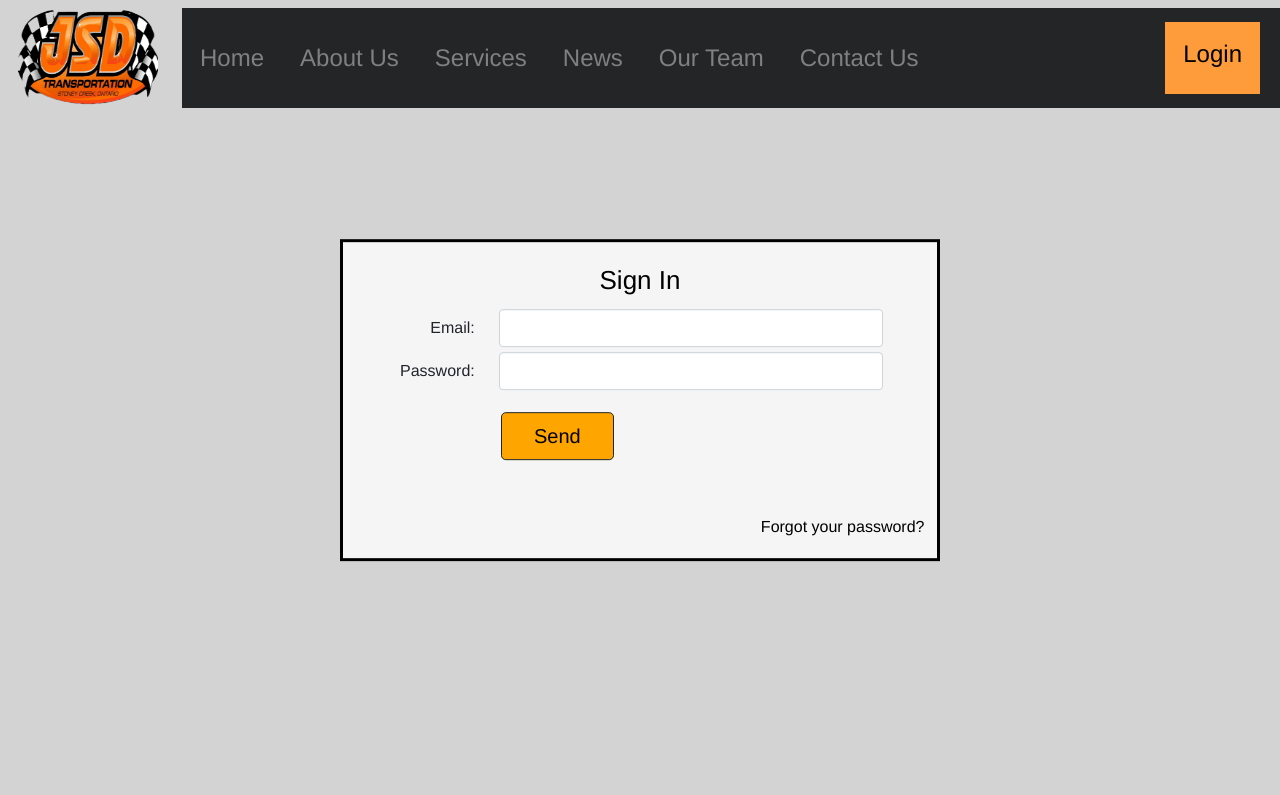
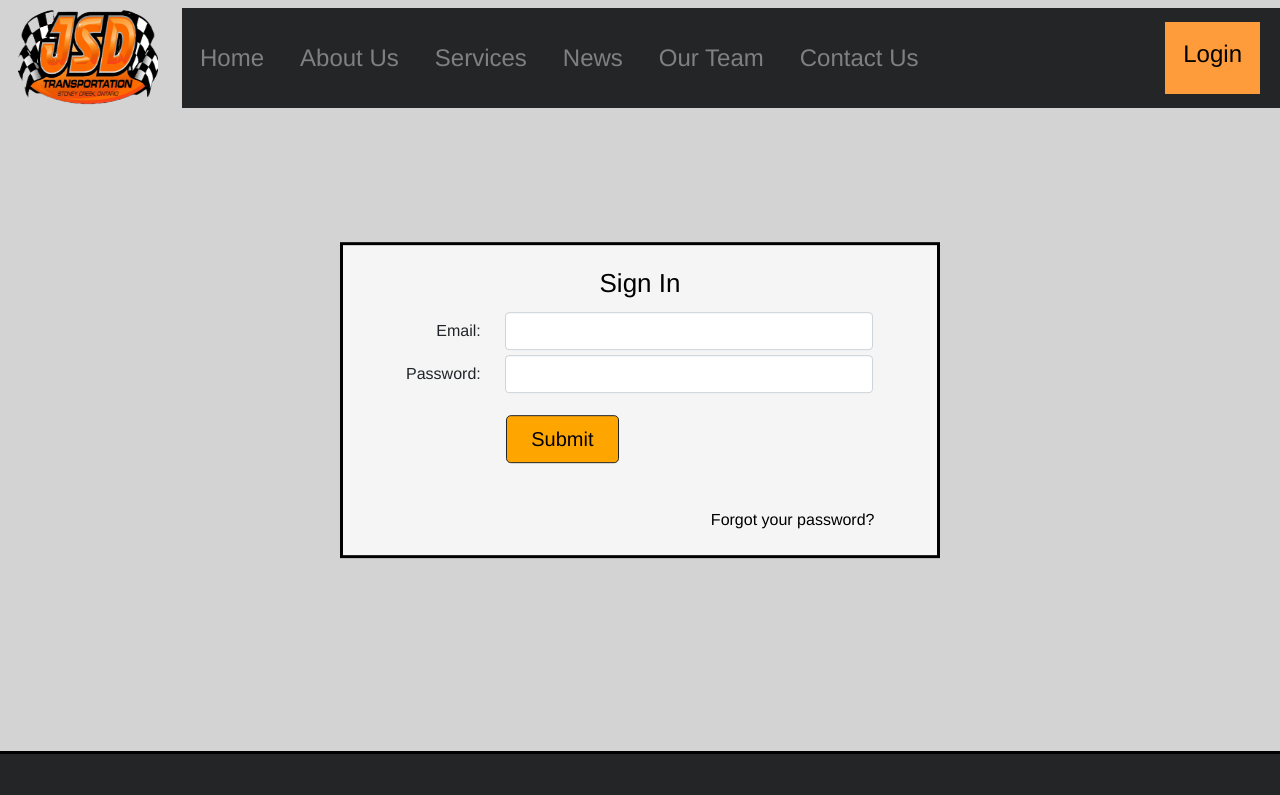
Before and after one commit to nenadskocic/mc-capstone, a Vue app: page / in a window 1280 px wide. Shown: the top 795 px of the page. Built offline with nearby package versions, Linux system fonts and the light colour scheme; the HTML template or start-up script is replaced by a standard one.

Commit message:
Login page style & router-link deprecated change.

```diff
--- a/src/components/Login.vue
+++ b/src/components/Login.vue
@@ -22,13 +22,22 @@
       </b-row>
       <b-row id="submit">
         <b-button type="submit" class="btn btn-dark btn-lg btn-block">
-          Send
+          Submit
         </b-button>
       </b-row>
       <b-row>
-        <router-link to="/signup" id="signUpLink"
-          ><p>Forgot your password?</p></router-link
+        <router-link
+          to="/securityQuestions"
+          custom
+          v-slot="{ navigate }"
+          exact
+          :style="{ cursor: 'pointer' }"
+          id="securityLink"
         >
+          <span @click="navigate" @kepress.enter="navigate" role="link"
+            >Forgot your password?</span
+          >
+        </router-link>
       </b-row>
     </div>
   </div>
@@ -37,10 +46,10 @@
 <script>
 </script>
 
-<style>
+<style scoped>
 .loginPage {
   background-color: lightgray;
-  height: 90vh;
+  height: 79.4vh;
 }
 .jumbotron {
   position: absolute;
@@ -48,7 +57,6 @@
   left: 50%;
   transform: translate(-50%, -50%);
   width: 600px;
-  background-color: white;
   border-style: solid;
   border-color: black;
   background-color: whitesmoke;
@@ -62,27 +70,23 @@ h4 {
 .row {
   align-items: center;
   padding: 2.5px;
+  margin: 0;
 }
 .col-sm-3 label {
   float: right;
 }
-
 #submit {
-  margin-left: 155px;
+  margin-left: 160px;
   padding-top: 20px;
   width: 20%;
 }
-
 #submit button {
   background-color: orange;
   color: black;
 }
-.row #signUpLink {
+.row #securityLink {
   color: black !important;
-  padding-top: 50px;
-}
-.row #signUpLink p {
-  float: right;
-  padding-right: 10px;
+  padding: 40px 60px 20px 0;
+  text-align: right;
 }
 </style>
```
